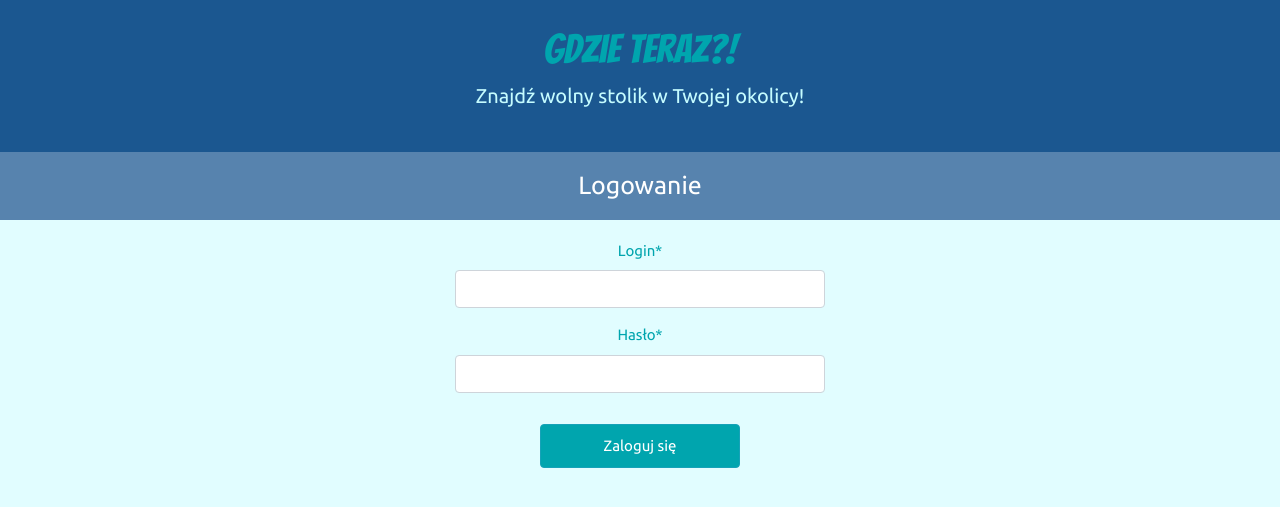
After one commit to mmiasojedow/GdzieTeraz, a Django app: page /login/ in a window 1280 px wide. The commit adds this page. Shown: the top 507 px of the page. Run offline with Django 3.2, Linux system fonts and the light colour scheme; some libraries are stand-ins or nearby versions.

Commit message:
second day

```diff
--- /dev/null
+++ b/GdzieTeraz/choices_global_context.py
@@ -0,0 +1,6 @@
+from GdzieTeraz.models import KITCHEN, CITY
+
+
+def get_choices(request):
+    return {'KITCHEN': KITCHEN,
+            'CITY': CITY}
--- /dev/null
+++ b/GdzieTeraz/forms.py
@@ -0,0 +1,94 @@
+from crispy_forms.helper import FormHelper
+from crispy_forms.layout import *
+from django.contrib.auth.models import User
+from django.core.exceptions import ValidationError
+from django import forms
+
+from GdzieTeraz.models import *
+
+
+def LoginValidator(value):
+    taken_logins = User.objects.filter(username=value)
+    if taken_logins:
+        raise ValidationError('Login jest zajęty')
+
+
+class RestaurantAddForm(forms.Form):
+    login = forms.CharField(label='Login', validators=[LoginValidator])
+    mail = forms.EmailField(label='Email', error_messages={'invalid': "Nieprawidłowy adres Email"})
+    password = forms.CharField(label='Hasło', widget=forms.PasswordInput)
+    password2 = forms.CharField(label='Powtórz hasło', widget=forms.PasswordInput)
+    name = forms.CharField(label='Nazwa restauracji')
+    kitchen = forms.ChoiceField(choices=KITCHEN, label='Kuchania')
+    city = forms.ChoiceField(choices=CITY, label='Miasto')
+    address = forms.CharField(max_length=128, label='Adres')
+    phone = forms.IntegerField(label='Telefon')
+
+    def clean(self):
+        cleaned_data = super().clean()
+        password = cleaned_data.get('password')
+        password2 = cleaned_data.get('password2')
+        if password != password2:
+            raise forms.ValidationError('Hasła nie są identyczne')
+
+    def __init__(self, *args, **kwargs):
+        super().__init__(*args, **kwargs)
+        self.helper = FormHelper()
+        self.helper.layout = Layout(
+            Row(
+                Column('login', css_class='form-group col-md-6 mb-0'),
+                Column('mail', css_class='form-group col-md-6 mb-0'),
+                css_class='form-row'
+            ),
+            Row(
+                Column('password', css_class='form-group col-md-6 mb-0'),
+                Column('password2', css_class='form-group col-md-6 mb-0'),
+                css_class='form-row'
+            ),
+            'name',
+            Row(
+                Column('kitchen', css_class='form-group col-md-6 mb-0'),
+                Column('city', css_class='form-group col-md-6 mb-0'),
+                css_class='form-row'
+            ),
+            Row(
+                Column('address', css_class='form-group col-md-6 mb-0'),
+                Column('phone', css_class='form-group col-md-6 mb-0'),
+                css_class='form-row'
+            ),
+            Submit('submit', 'Dołącz', css_class='btn btn-info')
+        )
+
+
+class LoginForm(forms.Form):
+    login = forms.CharField(label='Login', max_length=120)
+    password = forms.CharField(label='Hasło', max_length=120, widget=forms.PasswordInput)
+
+    def __init__(self, *args, **kwargs):
+        super().__init__(*args, **kwargs)
+        self.helper = FormHelper()
+        self.helper.layout = Layout(
+            Column(
+                'login',
+                'password',
+                css_class='form_width'
+            ),
+            Submit('submit', 'Zaloguj się', css_class='btn btn-info')
+        )
+
+
+class AddTableForm(forms.Form):
+    name = forms.CharField(max_length=64, label='Nazwa')
+    size = forms.ChoiceField(choices=SIZES, label='Wielkość')
+
+    def __init__(self, *args, **kwargs):
+        super().__init__(*args, **kwargs)
+        self.helper = FormHelper()
+        self.helper.layout = Layout(
+            Column(
+                'name',
+                'size',
+                css_class='form_width'
+            ),
+            Submit('submit', 'Dodaj stolik', css_class='btn btn-info'),
+        )
--- a/GdzieTeraz/static/GdzieTeraz/css/my_style.css
+++ b/GdzieTeraz/static/GdzieTeraz/css/my_style.css
@@ -2,42 +2,141 @@
 
 body {
     font-family: 'Ubuntu', sans-serif;
-    background-color: rgba(197, 252, 255, 0.51);
-
+    background-color: rgba(197, 252, 255, 0.50);
 }
 
 .header {
-    padding: 60px;
+    padding: 25px;
     text-align: center;
     background: #1B5790;
     color: #c5fcff;
-    font-size: 30px;
+    font-size: 20px;
 }
 
 .header_main {
     font-family: 'Bangers', cursive;
-    font-size: 60px;
+    font-size: 40px;
     color: #00a5ae;
-
 }
 
-.footer {
-    background-color: #F1F1F1;
-    text-align: center;
-    padding: 10px;
-}
 
 .btn-info {
     background: #00a5ae;
-
 }
 
 .navbar {
     background-color: #5783AE;
     justify-content: space-evenly;
-    padding: 20px;
+    padding: 10px;
 }
 
-label {
+.bar-label {
     color: white;
 }
+
+
+.bar-header {
+    color: white;
+    font-size: 25px;
+}
+
+.my_form {
+    color: #00a5ae;
+    font-size: 15px;
+    text-align: center;
+    border: 5px;
+    margin: 20px auto 0;
+}
+
+.form-row {
+    justify-content: space-between;
+    margin-top: 10px;
+
+}
+
+.requiredField {
+    color: #00a5ae;
+}
+
+#submit-id-submit {
+    padding: 10px;
+    width: 200px;
+    font-size: 15px;
+    margin-top: 15px;
+}
+
+.details {
+    color: #00a5ae;
+    font-size: 20px;
+    text-align: center;
+    border: 10px;
+    margin: 20px auto 0;
+}
+
+.details div {
+    margin-top: 15px;
+}
+
+nav > * {
+    margin: 5px;
+}
+
+.tables-display {
+    width: 80%;
+    margin: 20px auto 0;
+    border-style: solid;
+    border-color: #00a5ae;
+    background-color: rgba(255, 255, 255, 0.5);
+    display: flex;
+    flex-wrap: wrap;
+    justify-content: space-evenly;
+
+}
+
+.tables-display p {
+    text-align: center;
+    font-size: 30px;
+    color: white;
+    padding: 25px 0;
+
+}
+
+.table {
+    height: 100px;
+    margin: 5px;
+    border-radius: 25px;
+    background-color: #129567;
+}
+
+.True {
+    background-color: #de5a1b;
+
+}
+
+
+.S {
+    width: 100px;
+}
+
+.M {
+    width: 150px;
+}
+
+.L {
+    width: 200px;
+}
+
+.XL {
+    width: 250px;
+}
+
+.form_width {
+    width: 400px;
+    margin: 20px auto 0;
+
+}
+
+a, a:hover, a:focus, a:active {
+    text-decoration: none;
+    color: inherit;
+}
--- /dev/null
+++ b/GdzieTeraz/static/GdzieTeraz/js/my_app.js
@@ -0,0 +1,35 @@
+console.log('dziala');
+
+let tables = $(".table");
+
+tables.click(function () {
+    console.log($(this).data('info'));
+    let info = $(this).data('info');
+    $(this).toggleClass('True');
+
+    let checkbox = $(`[value=${info}]`);
+    if ($(this).hasClass('True')) {
+        checkbox.attr('checked', true);
+    } else {
+        checkbox.attr('checked', false);
+    }
+});
+
+let reset = $('#reset');
+reset.click(function () {
+    tables.removeClass('True');
+    let checkboxes = $('[type="checkbox"]');
+    checkboxes.removeAttr('checked')
+
+});
+//     tables.each(function (index, element) {
+//         $(element).removeClass('True');
+//         let checkboxes = $('[type="checkbox"]')
+//         console.log(checkboxes)
+//     })
+// });
+// let check = $('#tables');
+// if (reset.checked) {
+//     check.attr('checked', false)
+// }
+//
--- a/GdzieTeraz/templates/GdzieTeraz/base.html
+++ b/GdzieTeraz/templates/GdzieTeraz/base.html
@@ -11,44 +11,50 @@
 <body>
 <div class="header">
     {% block header %}
-    <h1 class="header_main">Gdzie Teraz?!</h1>
+        <h1 class="header_main"><a href="/">Gdzie Teraz?!</a></h1>
         <p>Znajdź wolny stolik w Twojej okolicy!</p>
+        {% if user.is_authenticated %}
+            <a href="/logout/" class="logout-link">
+                <button class="btn btn-info">Wyloguj</button>
+            </a>
+        {% endif %}
     {% endblock %}
 </div>
+
+<nav class="navbar navbar-expand-sm">
     {% block navbar %}
-<nav class="navbar navbar-expand-sm">
         <form class="form-inline">
-        <label class="mr-sm-2">Kuchania:</label>
-        <select class="custom-select mr-sm-2" >
-            <option selected></option>
-            <option>Włoska</option>
-            <option>Azjatycka</option>
-            <option>Sushi</option>
-        </select>
-        <label class="mr-sm-2">Miasto:</label>
+            <label class="bar-label mr-sm-2">Kuchania:</label>
             <select class="custom-select mr-sm-2">
                 <option selected></option>
-            <option>Warszawa</option>
-            <option>Gdańsk</option>
-            <option>Wrocław</option>
+                {% for choice in KITCHEN %}
+                    <option>{{ choice.1 }}</option>
+                {% endfor %}
+            </select>
+            <label class="bar-label mr-sm-2">Miasto:</label>
+            <select class="custom-select mr-sm-2">
+                <option selected></option>
+                {% for choice in CITY %}
+                    <option>{{ choice.1 }}</option>
+                {% endfor %}
             </select>
             <input class="form-control mr-sm-2" type="text" placeholder="Nazwa restauracji">
-        <button class="btn btn-info" type="submit">Szukaj!</button>
+            <button class="btn btn-info" type="submit">Szukaj</button>
         </form>
+    {% endblock %}
 </nav>
-{% endblock %}
+
 
 {% block content %}
 {% endblock %}
-
+<script src="https://code.jquery.com/jquery-3.4.1.min.js"
+        integrity="sha256-CSXorXvZcTkaix6Yvo6HppcZGetbYMGWSFlBw8HfCJo=" crossorigin="anonymous"></script>
 <script src="https://stackpath.bootstrapcdn.com/bootstrap/4.4.1/js/bootstrap.min.js"
         integrity="sha384-wfSDF2E50Y2D1uUdj0O3uMBJnjuUD4Ih7YwaYd1iqfktj0Uod8GCExl3Og8ifwB6"
-        crossorigin="anonymous"></script>
-<script src="https://code.jquery.com/jquery-3.4.1.slim.min.js"
-        integrity="sha384-J6qa4849blE2+poT4WnyKhv5vZF5SrPo0iEjwBvKU7imGFAV0wwj1yYfoRSJoZ+n"
         crossorigin="anonymous"></script>
 <script src="https://cdn.jsdelivr.net/npm/popper.js@1.16.0/dist/umd/popper.min.js"
         integrity="sha384-Q6E9RHvbIyZFJoft+2mJbHaEWldlvI9IOYy5n3zV9zzTtmI3UksdQRVvoxMfooAo"
         crossorigin="anonymous"></script>
+<script src="{% static "GdzieTeraz/js/my_app.js" %}"></script>
 </body>
 </html>
--- /dev/null
+++ b/GdzieTeraz/templates/GdzieTeraz/form.html
@@ -0,0 +1,14 @@
+{% extends 'GdzieTeraz/base.html' %}
+{% load crispy_forms_tags %}
+
+{% block navbar %}
+    <div class='bar-header'>{{ bar }}</div>
+{% endblock %}
+
+{% block content %}
+    {% block form %}
+    <div class="my_form col-12 col-md-8">
+        {% crispy form %}
+    </div>
+    {% endblock %}
+{% endblock %}
--- a/GdzieTeraz/views.py
+++ b/GdzieTeraz/views.py
@@ -1,10 +1,144 @@
-from django.shortcuts import render
+from django.contrib.auth import authenticate, login, logout
+from django.contrib.auth.mixins import LoginRequiredMixin
+from django.http import HttpResponse
+from django.shortcuts import render, redirect
 from django.views import View
+from django.views.generic import *
+
+from GdzieTeraz.forms import *
+from GdzieTeraz.models import *
 
 
 # Create your views here.
 
+# MAIN I LOGOWANIE
 
 class MainView(View):
     def get(self, request):
         return render(request, 'GdzieTeraz/base.html')
+
+
+class LoginView(View):
+    def get(self, request):
+        form = LoginForm()
+        bar = 'Logowanie'
+        return render(request, 'GdzieTeraz/form.html', {'form': form, 'bar': bar})
+
+    def post(self, request):
+        form = LoginForm(request.POST)
+        bar = 'Logowanie'
+        if form.is_valid():
+            username = form.cleaned_data['login']
+            password = form.cleaned_data['password']
+            user = authenticate(username=username, password=password)
+            if user is not None:
+                login(request, user)
+                url = request.GET.get('next') if request.GET.get('next') is not None else 'main'
+                return redirect(url)
+            else:
+                return render(request, 'GdzieTeraz/form.html',
+                              {'form': form, 'message': 'Błędny login lub hasło', 'bar': bar})
+        else:
+            return render(request, 'GdzieTeraz/form.html', {'form': form, 'bar': bar})
+
+
+class LogoutView(View):
+    def get(self, request):
+        logout(request)
+        return redirect('main')
+
+
+# RESTAURACJE
+
+class RestaurantAddView(View):
+    def get(self, request):
+        form = RestaurantAddForm()
+        bar = 'Dołącz do naszej bazy restuaracji!'
+        return render(request, 'GdzieTeraz/form.html', {'form': form, 'bar': bar})
+
+    def post(self, request):
+        form = RestaurantAddForm(request.POST)
+        bar = 'Dołącz do naszej bazy restuaracji!'
+        if form.is_valid():
+            username = form.cleaned_data['login']
+            password = form.cleaned_data['password']
+            mail = form.cleaned_data['mail']
+            name = form.cleaned_data['name']
+            kitchen = form.cleaned_data['kitchen']
+            city = form.cleaned_data['city']
+            address = form.cleaned_data['address']
+            phone = form.cleaned_data['phone']
+            new_user = User.objects.create_user(username, mail, password)
+            new_restaurant = Restaurant.objects.create(name=name, kitchen=kitchen, city=city, address=address,
+                                                       phone=phone, user=new_user)
+            user = authenticate(username=username, password=password)
+            if user is not None:
+                login(request, user)
+                return redirect("profile", pk=new_restaurant.pk)
+            return redirect("main")
+        else:
+            return render(request, 'GdzieTeraz/form.html', {'form': form, 'bar': bar})
+
+
+class RestaurantProfileView(LoginRequiredMixin, View):
+    def get(self, request, pk):
+        restaurant = Restaurant.objects.get(pk=pk)
+        return render(request, 'GdzieTeraz/restaurant_profile.html', {'restaurant': restaurant})
+
+
+class RestaurantDetailsView(DetailView):
+    model = Restaurant
+    template_name = 'GdzieTeraz/restaurant_details.html'
+
+
+# STOLIKI
+
+class AddTableView(View):
+    def get(self, request, pk):
+        restaurant = Restaurant.objects.get(pk=pk)
+        form = AddTableForm()
+        bar = restaurant.name
+        return render(request, 'GdzieTeraz/form.html', {'restaurant': restaurant, 'form': form, 'bar': bar})
+
+    def post(self, request, pk):
+        restaurant = Restaurant.objects.get(pk=pk)
+        form = AddTableForm(request.POST)
+        bar = restaurant.name
+        if form.is_valid():
+            name = form.cleaned_data['name']
+            size = form.cleaned_data['size']
+            new_table = Tables.objects.create(restaurant_id=pk, name=name, size=size)
+            bar = f"Dodano stolik o nazwie {new_table.name} dla {new_table.size} os."
+            return render(request, 'GdzieTeraz/form.html', {'restaurant': restaurant, 'form': form, 'bar': bar})
+        else:
+            return render(request, 'GdzieTeraz/form.html', {'restaurant': restaurant, 'form': form, 'bar': bar})
+
+
+class TablesView(View):
+    def get(self, request, pk):
+        restaurant = Restaurant.objects.get(pk=pk)
+        tables = restaurant.tables_set.all()
+        seats = 0
+        free_seats = 0
+        free_tables = restaurant.tables_set.filter(taken=False)
+        for table in free_tables:
+            free_seats += table.size
+        for table in tables:
+            seats += table.size
+        return render(request, 'GdzieTeraz/tables.html',
+                      {'restaurant': restaurant, 'tables': tables, 'seats': seats, 'free_seats': free_seats,
+                       'free_tables': free_tables})
+
+    def post(self, request, pk):
+        restaurant = Restaurant.objects.get(pk=pk)
+        tables = restaurant.tables_set.all()
+        taken_tables = request.POST.getlist('tables')
+        for table in tables:
+            if str(table.pk) in taken_tables:
+                table.taken = True
+                table.save()
+            else:
+                table.taken = False
+                table.save()
+
+        return redirect("tables", pk=restaurant.pk)
--- a/ProjektKoncowy/settings.py
+++ b/ProjektKoncowy/settings.py
@@ -67,6 +67,7 @@ TEMPLATES = [
                 'django.template.context_processors.request',
                 'django.contrib.auth.context_processors.auth',
                 'django.contrib.messages.context_processors.messages',
+                'GdzieTeraz.choices_global_context.get_choices',
             ],
         },
     },
--- a/ProjektKoncowy/urls.py
+++ b/ProjektKoncowy/urls.py
@@ -21,5 +21,12 @@ from GdzieTeraz.views import *
 urlpatterns = [
     path('admin/', admin.site.urls),
     path('', MainView.as_view(), name='main'),
+    path('add_restaurant/', RestaurantAddView.as_view(), name='add_restaurant'),
+    path('restaurant_details/<int:pk>/', RestaurantDetailsView.as_view(), name='details_restaurant'),
+    path('login/', LoginView.as_view(), name='login'),
+    path('logout/', LogoutView.as_view(), name='logout'),
+    path('restaurant_profile/<int:pk>/', RestaurantProfileView.as_view(), name='profile'),
+    path('tables/<int:pk>/', TablesView.as_view(), name='tables'),
+    path('add_tables/<int:pk>/', AddTableView.as_view(), name='add_tables'),
 
 ]
```
Also changed, not shown: GdzieTeraz/models.py (+7 -5 lines), GdzieTeraz/templates/GdzieTeraz/restaurant_details.html (added, +14 -0 lines), GdzieTeraz/templates/GdzieTeraz/restaurant_profile.html (added, +19 -0 lines), GdzieTeraz/templates/GdzieTeraz/tables.html (added, +37 -0 lines), GdzieTeraz/migrations/0004_restaurant_user.py (added), GdzieTeraz/migrations/0005_auto_20200127_1939.py (added). Lines whose indentation alone changed are shown as unchanged.
